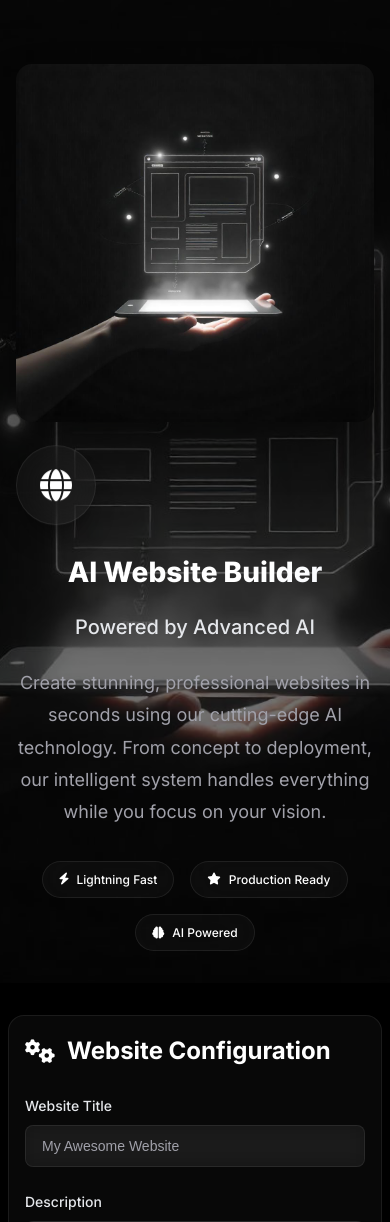
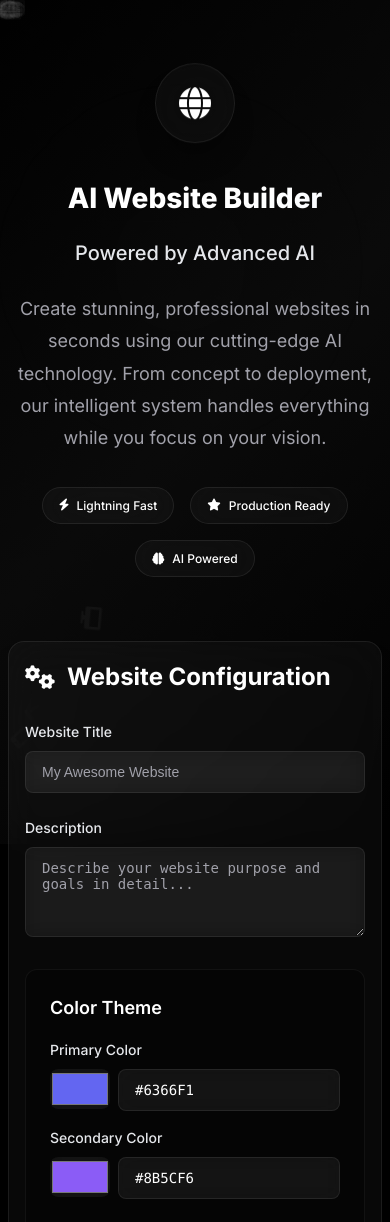
Before and after one commit to BulbLighter/Website-Builder-Project, a Flask app: page / in a window 390 px wide. Shown: the top 1222 px of the page. Run offline with Flask 3, Linux system fonts and the light colour scheme; some libraries are stand-ins or nearby versions.

Commit message:
Revert header section to original centered layout

```diff
--- a/static/css/style.css
+++ b/static/css/style.css
@@ -154,47 +154,18 @@
 .header-section {
     position: relative;
     padding: 4rem 0 2rem;
-    text-align: left;
+    text-align: center;
     z-index: 1;
-    background: linear-gradient(rgba(0, 0, 0, 0.7), rgba(0, 0, 0, 0.5)),
-                url('../background.jpg') center center/cover no-repeat;
-    min-height: 80vh;
-    display: flex;
-    align-items: center;
 }
 
 .header-content {
-    max-width: 1200px;
+    max-width: 800px;
     margin: 0 auto;
     padding: 0 2rem;
-    display: flex;
-    align-items: center;
-    gap: 4rem;
-    width: 100%;
-}
-
-.header-text {
-    flex: 1;
-    max-width: 600px;
-}
-
-.header-image {
-    flex: 0 0 400px;
-    display: flex;
-    justify-content: center;
-    align-items: center;
-}
-
-.header-image img {
-    max-width: 100%;
-    height: auto;
-    border-radius: 16px;
-    box-shadow: 0 25px 50px -12px rgba(0, 0, 0, 0.5);
 }
 
 .logo-container {
-    margin-bottom: 1.5rem;
-    text-align: left;
+    margin-bottom: 2rem;
 }
 
 .logo-icon {
@@ -227,7 +198,6 @@
     -webkit-text-fill-color: transparent;
     margin-bottom: 1rem;
     animation: titleGlow 3s ease-in-out infinite;
-    text-align: left;
 }
 
 @keyframes titleGlow {
@@ -240,7 +210,6 @@
     font-weight: 500;
     color: var(--text-secondary);
     margin-bottom: 1.5rem;
-    text-align: left;
 }
 
 .subtitle i {
@@ -258,12 +227,11 @@
     color: var(--text-muted);
     margin-bottom: 2rem;
     line-height: 1.8;
-    text-align: left;
 }
 
 .feature-badges {
     display: flex;
-    justify-content: flex-start;
+    justify-content: center;
     gap: 1rem;
     flex-wrap: wrap;
 }
@@ -1088,31 +1056,6 @@
 
 /* Responsive Design */
 @media (max-width: 1024px) {
-    .header-content {
-        flex-direction: column;
-        gap: 2rem;
-        text-align: center;
-    }
-
-    .header-text {
-        max-width: 100%;
-    }
-
-    .header-image {
-        flex: none;
-        order: -1;
-    }
-
-    .main-title,
-    .subtitle,
-    .description {
-        text-align: center;
-    }
-
-    .feature-badges {
-        justify-content: center;
-    }
-
     .main-title {
         font-size: 2.5rem;
     }
@@ -1127,14 +1070,6 @@
 }
 
 @media (max-width: 768px) {
-    .header-content {
-        gap: 1.5rem;
-    }
-
-    .header-image {
-        flex: 0 0 300px;
-    }
-
     .main-title {
         font-size: 2rem;
     }
@@ -1171,14 +1106,6 @@
 }
 
 @media (max-width: 480px) {
-    .header-content {
-        padding: 0 1rem;
-    }
-
-    .header-image {
-        flex: 0 0 250px;
-    }
-
     .main-title {
         font-size: 1.75rem;
     }
--- a/templates/index.html
+++ b/templates/index.html
@@ -40,7 +40,6 @@
     <header class="header-section">
         <div class="container">
             <div class="header-content">
-                <div class="header-text">
                 <div class="logo-container">
                     <div class="logo-icon">
                         <i class="fas fa-globe"></i>
@@ -69,10 +68,6 @@
                         <i class="fas fa-brain"></i>
                         AI Powered
                     </span>
-                    </div>
-                </div>
-                <div class="header-image">
-                    <img src="{{ url_for('static', filename='background.jpg') }}" alt="AI Website Builder Interface" />
                 </div>
             </div>
         </div>
```
Lines whose indentation alone changed are shown as unchanged.
